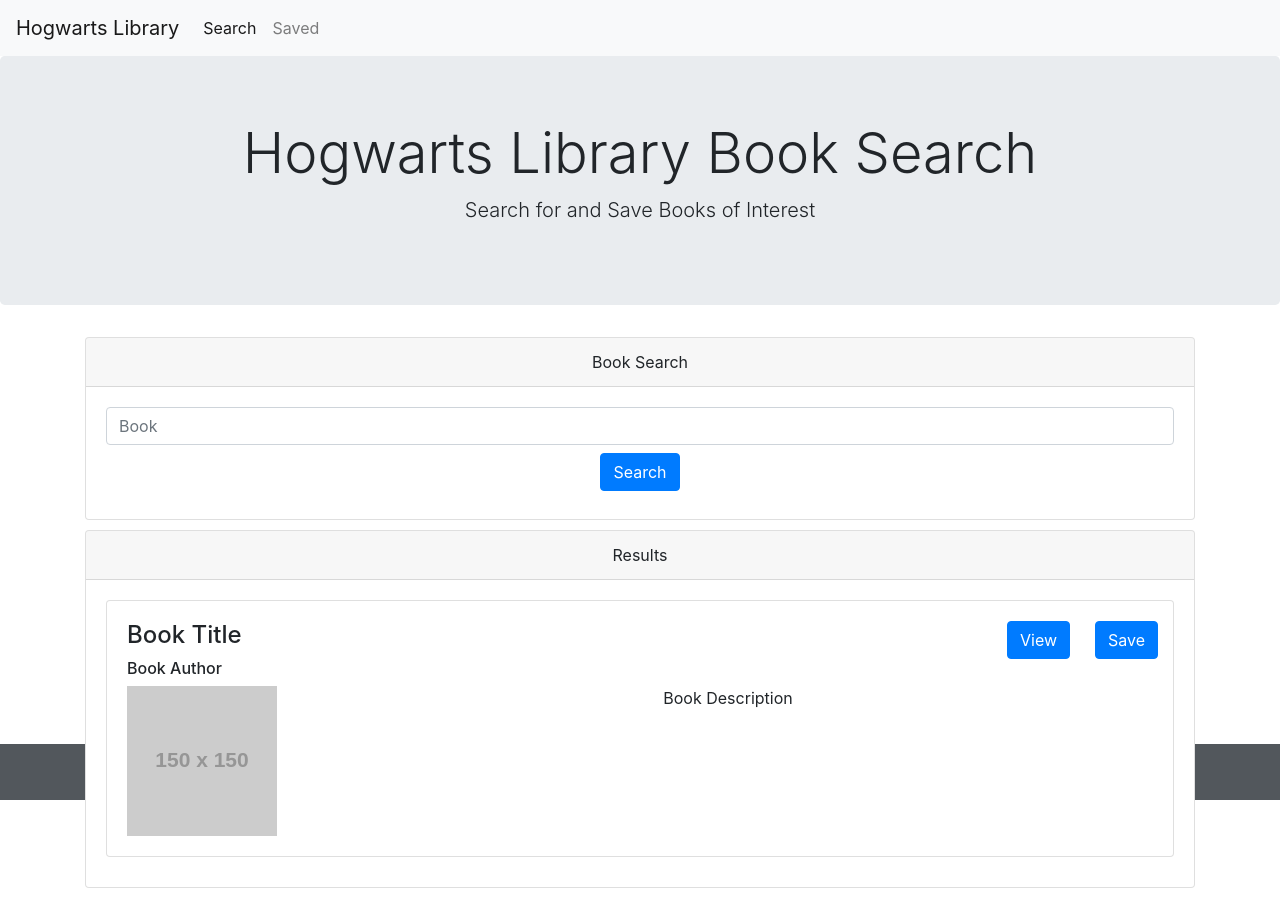
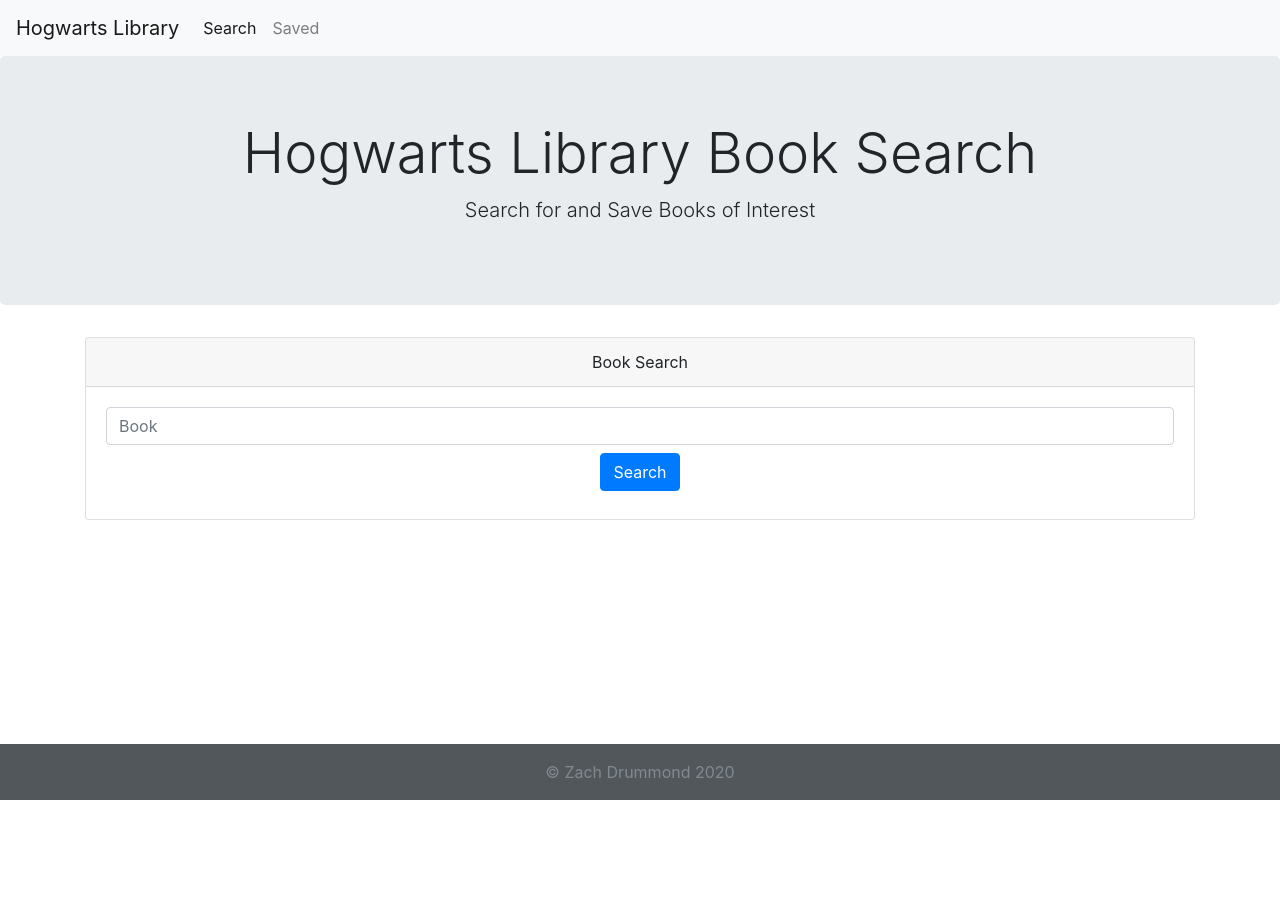
Before and after one commit to zachdrummond/google-books-search, a React (Create React App) app in the folder client/: page /search in a window 1280 px wide. Shown: the top 924 px of the page. After the commit the page ends 800 px from the top, so only its background shows below. Built offline with nearby package versions, Linux system fonts and the light colour scheme.

Commit message:
Updated search

```diff
--- a/client/src/components/Book.jsx/Book.jsx
+++ b/client/src/components/Book.jsx/Book.jsx
@@ -1,13 +1,18 @@
-const Book = () => {
+const Book = ({ volumeInfo }) => {
+
   return (
     <div className="card text-center">
       <div className="card-body">
         <div className="row">
           <div className="col-sm-10 text-left">
-            <h4>Book Title</h4>
+            <h4>{volumeInfo.title}</h4>
           </div>
           <div className="col-sm-1">
-            <button className="btn btn-primary">View</button>
+            <a href={volumeInfo.infoLink} target="_blank" rel="noreferrer">
+              <button className="btn btn-primary">
+                View
+              </button>
+            </a>
           </div>
           <div className="col-sm-1">
             <button className="btn btn-primary">Save</button>
@@ -15,15 +20,15 @@
         </div>
         <div className="row">
           <div className="col-sm-12 text-left">
-            <h6>Book Author</h6>
+            <h6>by {volumeInfo.authors.join(", ")}</h6>
           </div>
         </div>
         <div className="row">
           <div className="col-sm-2">
-            <img src="https://via.placeholder.com/150"/>
+            <img src={volumeInfo.imageLinks.thumbnail} alt={volumeInfo.title}/>
           </div>
           <div className="col-sm-10">
-            <p>Book Description</p>
+            <p>{volumeInfo.description}</p>
           </div>
         </div>
       </div>
--- a/client/src/components/Search/Form.jsx
+++ b/client/src/components/Search/Form.jsx
@@ -1,5 +1,3 @@
-import API from "../utils/API";
-
 const Form = (props) => {
 
   return (
--- a/client/src/components/Search/Search.jsx
+++ b/client/src/components/Search/Search.jsx
@@ -8,36 +8,48 @@
 const Search = () => {
   const style = {
     container: {
-      marginBottom: "100px"
-    }
-  }
+      marginBottom: "100px",
+    },
+  };
 
   const [search, setSearch] = useState("");
+  const [books, setBooks] = useState([]);
 
   function getBook(event) {
     event.preventDefault();
 
+    if (!search) {
+      return;
+    }
     API(search)
       .then((response) => {
-        console.log(response);
+        setBooks(response.data.items);
       })
       .catch((error) => console.log(error));
+  }
+
+  const handleInputChange = (event) => {
+    setSearch(event.target.value);
   };
-
-  const handleInputChange = (event) =>{
-    setSearch(event.target.value);
-  }
 
   return (
     <>
       <Jumbotron />
       <div className="container" style={style.container}>
         <Card header="Book Search">
-          <Form search={search} handleInputChange={handleInputChange} getBook={getBook}/>
+          <Form
+            search={search}
+            handleInputChange={handleInputChange}
+            getBook={getBook}
+          />
         </Card>
-        <Card header="Results">
-          <Book />
-        </Card>
+        {books.length ? (
+          <Card header="Results">
+            {books.map((book) => (
+              <Book key={book.volumeInfo.id} volumeInfo={book.volumeInfo} />
+            ))}
+          </Card>
+        ) : null}
       </div>
     </>
   );
```
Also changed, not shown: 1 other file (tests, documents, lock files or other folders).
